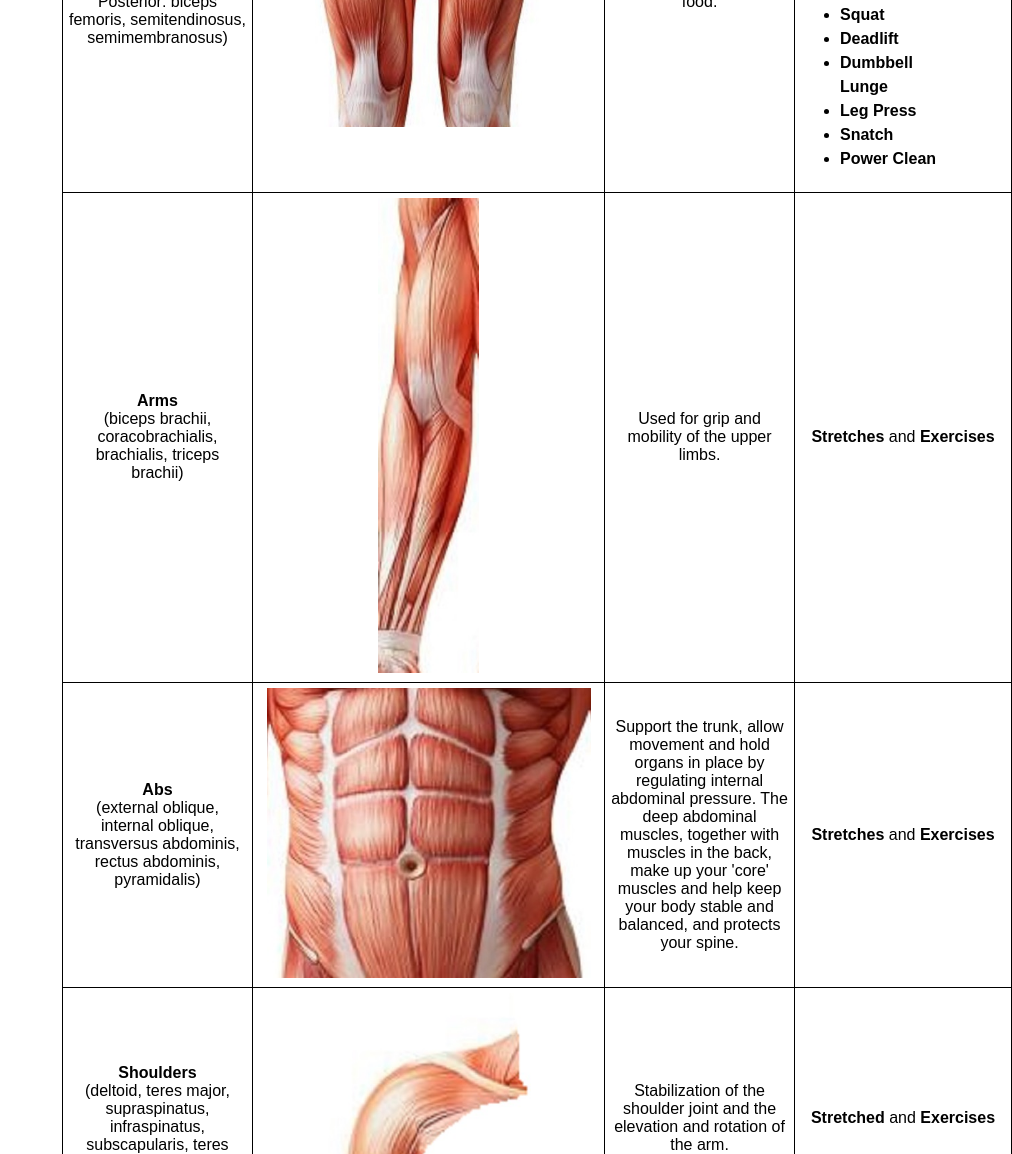
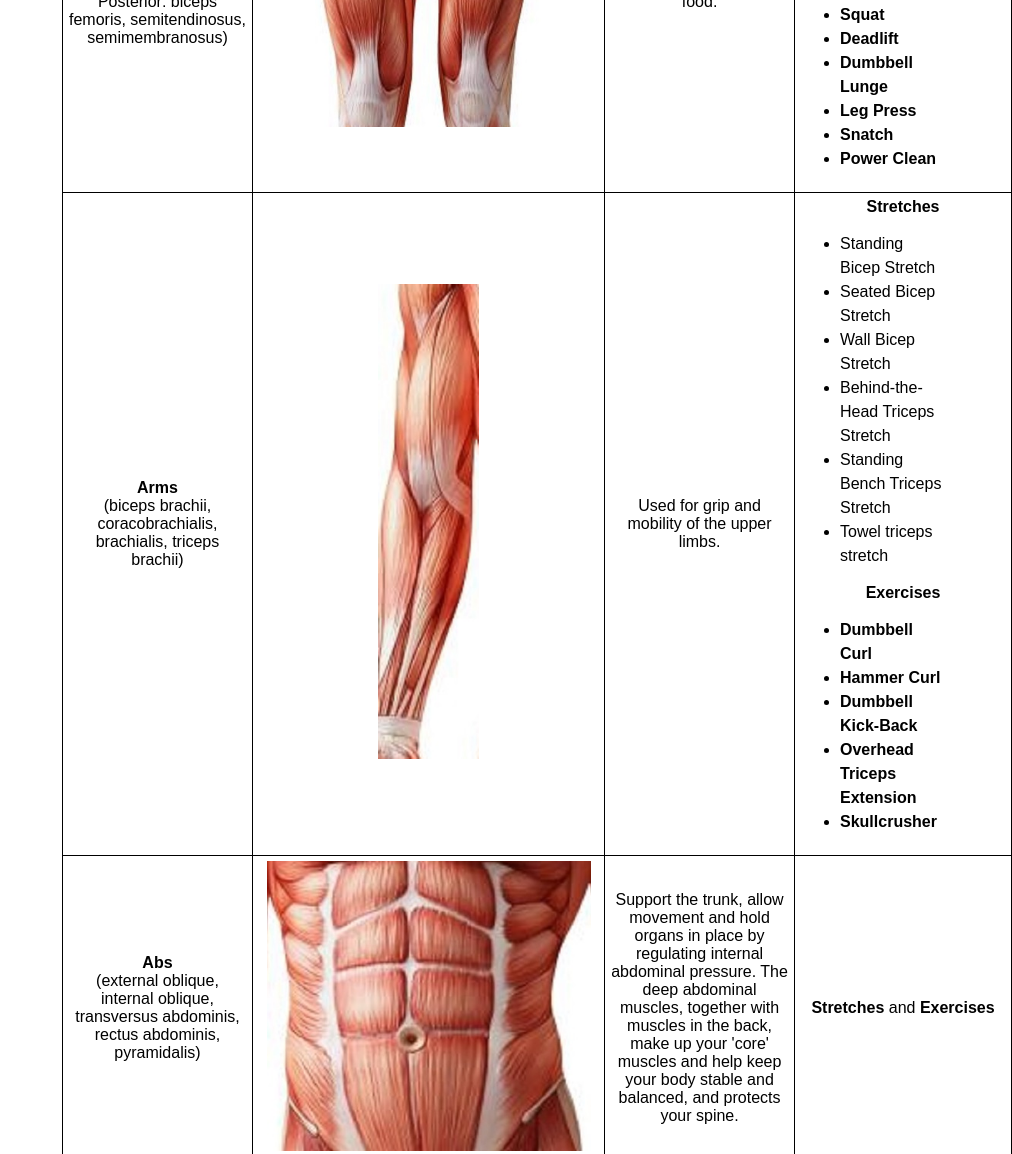
Before and after one commit to ACring17/Anatomy-map, a plain HTML site: page index.html in a window 1280 px wide. Shown: the part 2486-3640 px from the top of the page, without its empty margins (268-1280 px from the left). Drawn offline with Linux system fonts and the light colour scheme.

Commit message:
Update index.html
Added the information for the arms exercises and stretches so the user can get some quick information.

```diff
--- a/index.html
+++ b/index.html
@@ -105,7 +105,24 @@
 <td><a href="Arms.html">Arms</a><br>(biceps brachii, coracobrachialis, brachialis, triceps brachii)</td>
 <td><img src="images/arm.jpeg" alt="Diagram of the right arm muscles" width="101" height="475" /></td>
 <td>Used for grip and mobility of the upper limbs.</td>
-        <td><a href="Arms.html#Arms_STRCH">Stretches</a> and <a href="Arms.html#Arms_EX">Exercises</a></td>
+        <td><a href="Arms.html#Arms_STRCH">Stretches</a>
+        <ul>
+        <li>Standing Bicep Stretch</li>
+        <li>Seated Bicep Stretch </li>
+        <li>Wall Bicep Stretch</li>
+        <li>Behind-the-Head Triceps Stretch</li>
+        <li>Standing Bench Triceps Stretch</li>
+        <li>Towel triceps stretch</li>
+        </ul>
+        <a href="Arms.html#Arms_EX">Exercises</a>
+        <ul>
+        <li><a href="https://www.youtube.com/watch?v=ykJmrZ5v0Oo" target="_blank">Dumbbell Curl</a></li>
+        <li><a href="https://www.youtube.com/watch?v=TwD-YGVP4Bk" target="_blank">Hammer Curl</a></li>
+        <li><a href="https://www.youtube.com/watch?v=z3sm6YgpJho" target="_blank">Dumbbell Kick-Back</a></li>
+        <li><a href="https://www.youtube.com/watch?v=_gsUck-7M74" target="_blank">Overhead Triceps Extension</a></li>
+        <li><a href="https://www.youtube.com/watch?v=BdqzYZmL2Bc" target="_blank">Skullcrusher</a></li>
+        </ul>
+    </td>
 </tr>
 <tr>
 <td><a href="Abs.html">Abs</a><br>(external oblique, internal oblique, transversus abdominis, rectus abdominis, pyramidalis)</td>
@@ -117,7 +134,7 @@
 <td><a href="Shoulders.html">Shoulders</a><br>(deltoid, teres major, supraspinatus, infraspinatus, subscapularis, teres minor)</td>
 <td><img src="images/shoulder.jpeg" alt="Diagram of the right deltoid" width="204" height="247" /></td>
 <td>Stabilization of the shoulder joint and the elevation and rotation of the arm.</td>
-        <td><a href="Shoulders.html#Shoulders_STRCH">Stretched</a> and <a href="Shoulders.html#Shoulders_EX">Exercises</a></td>
+        <td><a href="Shoulders.html#Shoulders_STRCH">Stretches</a> and <a href="Shoulders.html#Shoulders_EX">Exercises</a></td>
 </tr>
 </table>
 <br/>
```
